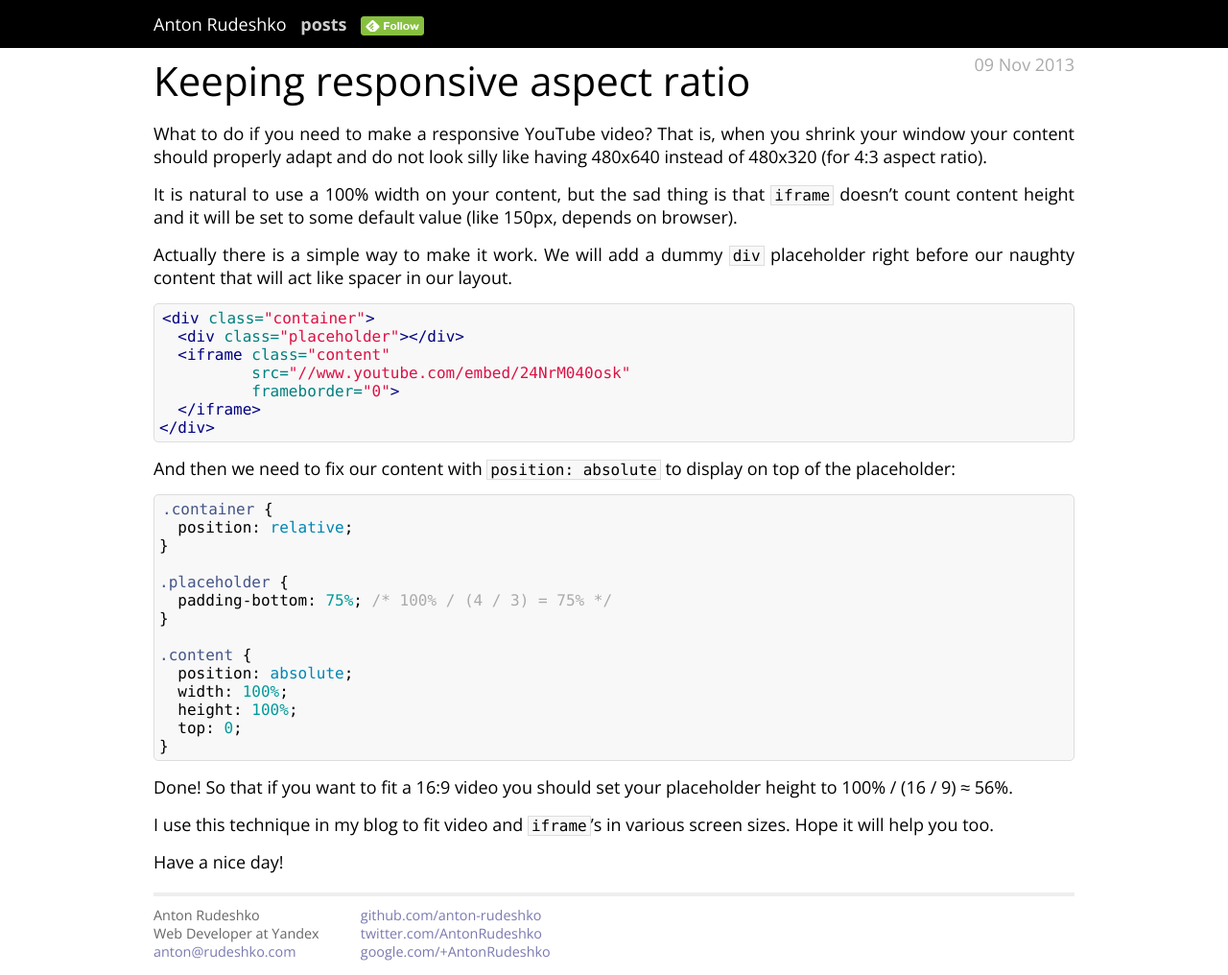
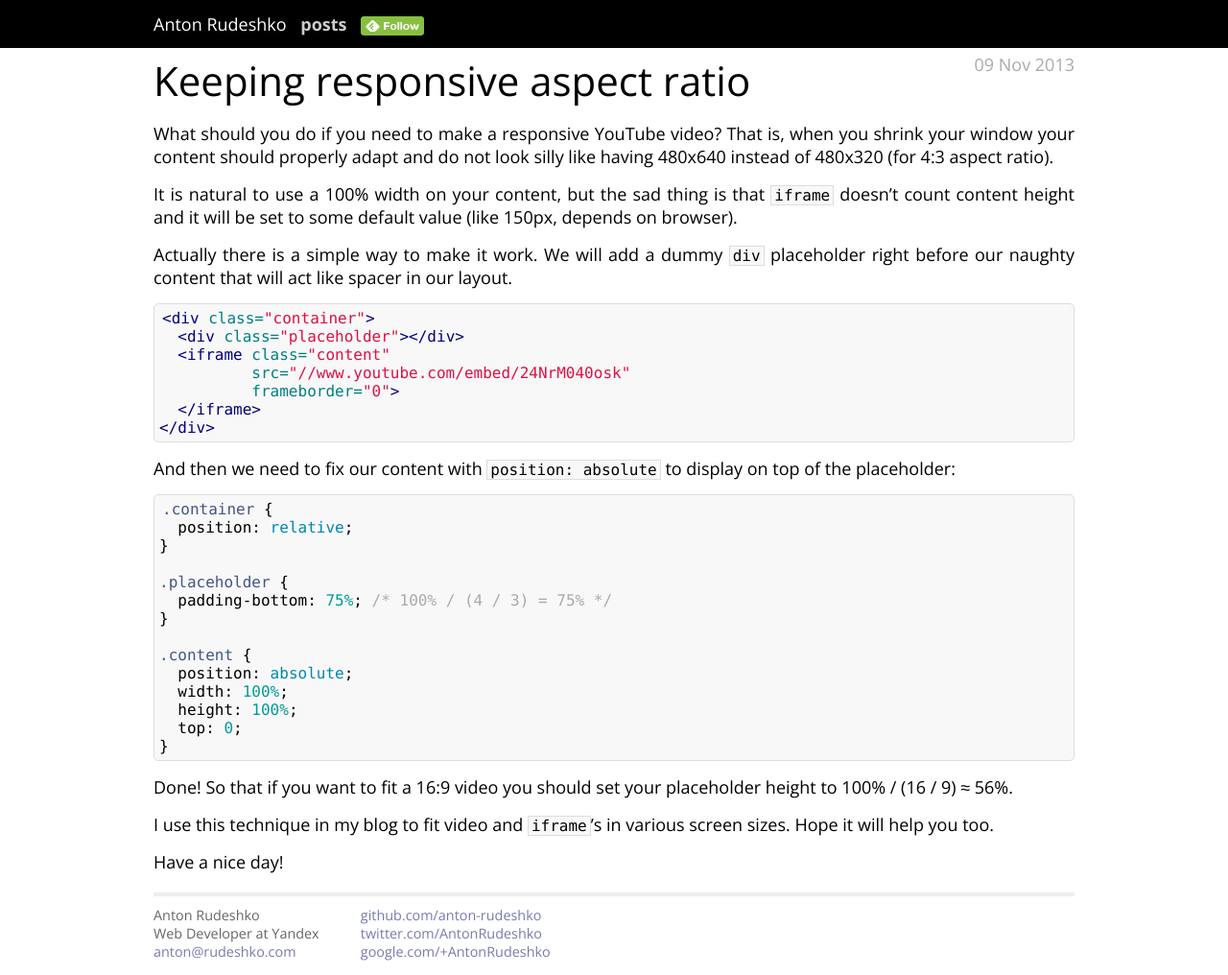
Before and after one commit to anton-rudeshko/anton-rudeshko.github.io, a Jekyll site: the page built from _posts/2013-11-09-keeping-aspect-ratio.md, in a window 1280 px wide. Shown: the whole page at 96% size. Built offline with Jekyll 4.4.1, drawn with Linux system fonts in a browser that asks for light colours; Markdown is read by kramdown in place of the engine named in the settings.

Commit message:
Fixing grammar mistake. Thanks Andrey Shelekhin

```diff
--- a/_posts/2013-11-09-keeping-aspect-ratio.md
+++ b/_posts/2013-11-09-keeping-aspect-ratio.md
@@ -3,7 +3,7 @@ layout: post
 title: Keeping responsive aspect ratio
 category: web
 ---
-What to do if you need to make a responsive YouTube video?
+What should you do if you need to make a responsive YouTube video?
 That is, when you shrink your window your content should properly adapt and do not look silly like
 having 480x640 instead of 480x320 (for 4:3 aspect ratio).
 
```
